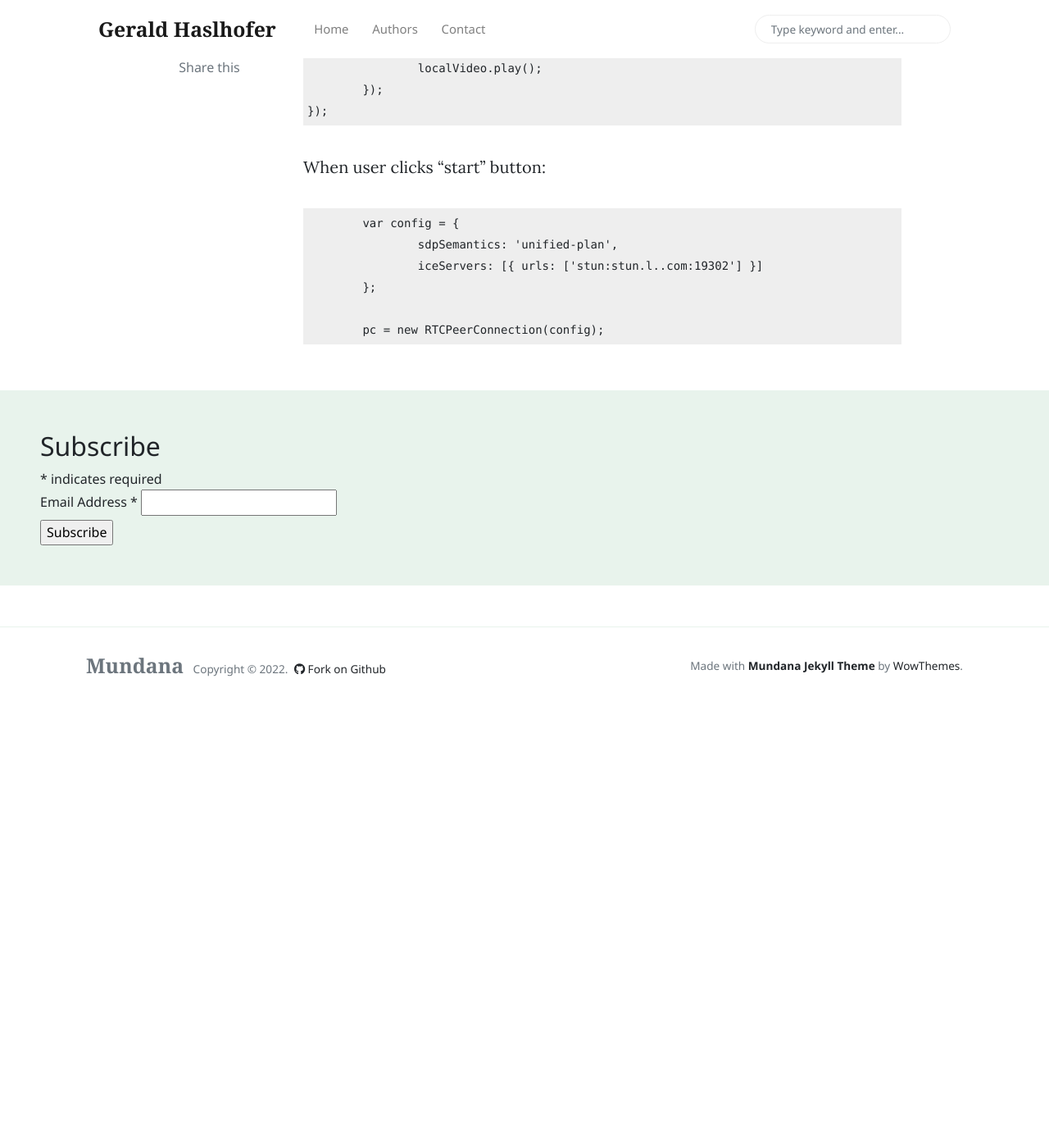
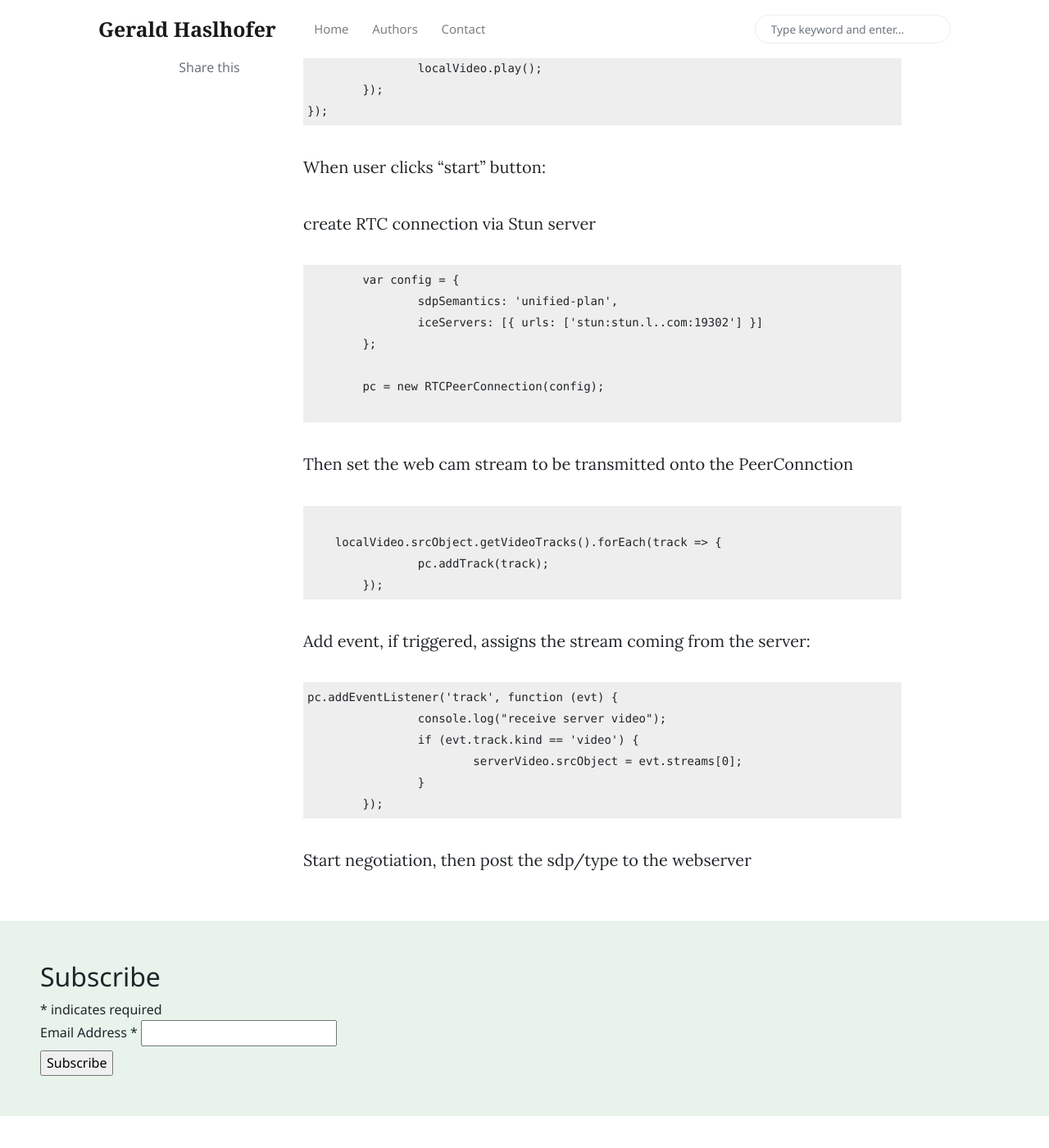
Before and after one commit to haslhofer/haslhofer.github.io, a Jekyll site: the page built from _posts/2022-11-30-webrtc-deconstruct.md, in a window 1280 px wide and 1400 px high, scrolled down 1971 px. Shown: the whole window at 82% size. Built offline with Jekyll 4.4.1, drawn with Linux system fonts in a browser that asks for light colours; nearby versions of some CDN libraries; comment, search, counter and statistics services are not loaded; before the commit the page ends 2830 px from its top, so only the background shows below that.

Commit message:
Update 2022-11-30-webrtc-deconstruct.md

````diff
--- a/_posts/2022-11-30-webrtc-deconstruct.md
+++ b/_posts/2022-11-30-webrtc-deconstruct.md
@@ -68,6 +68,8 @@ navigator.mediaDevices.getUserMedia({
 ```
 
 When user clicks "start" button:
+
+create RTC connection via Stun server
 ```
 	var config = {
 		sdpSemantics: 'unified-plan',
@@ -75,4 +77,25 @@ When user clicks "start" button:
 	};
 
 	pc = new RTCPeerConnection(config);
+
 ```
+Then set the web cam stream to be transmitted onto the PeerConnction
+
+```
+
+    localVideo.srcObject.getVideoTracks().forEach(track => {
+		pc.addTrack(track);
+	});
+```
+
+Add event, if triggered, assigns the stream coming from the server:
+
+```
+pc.addEventListener('track', function (evt) {
+		console.log("receive server video");
+		if (evt.track.kind == 'video') {
+			serverVideo.srcObject = evt.streams[0];
+		}
+	});
+```
+Start negotiation, then post the sdp/type to the webserver
````
